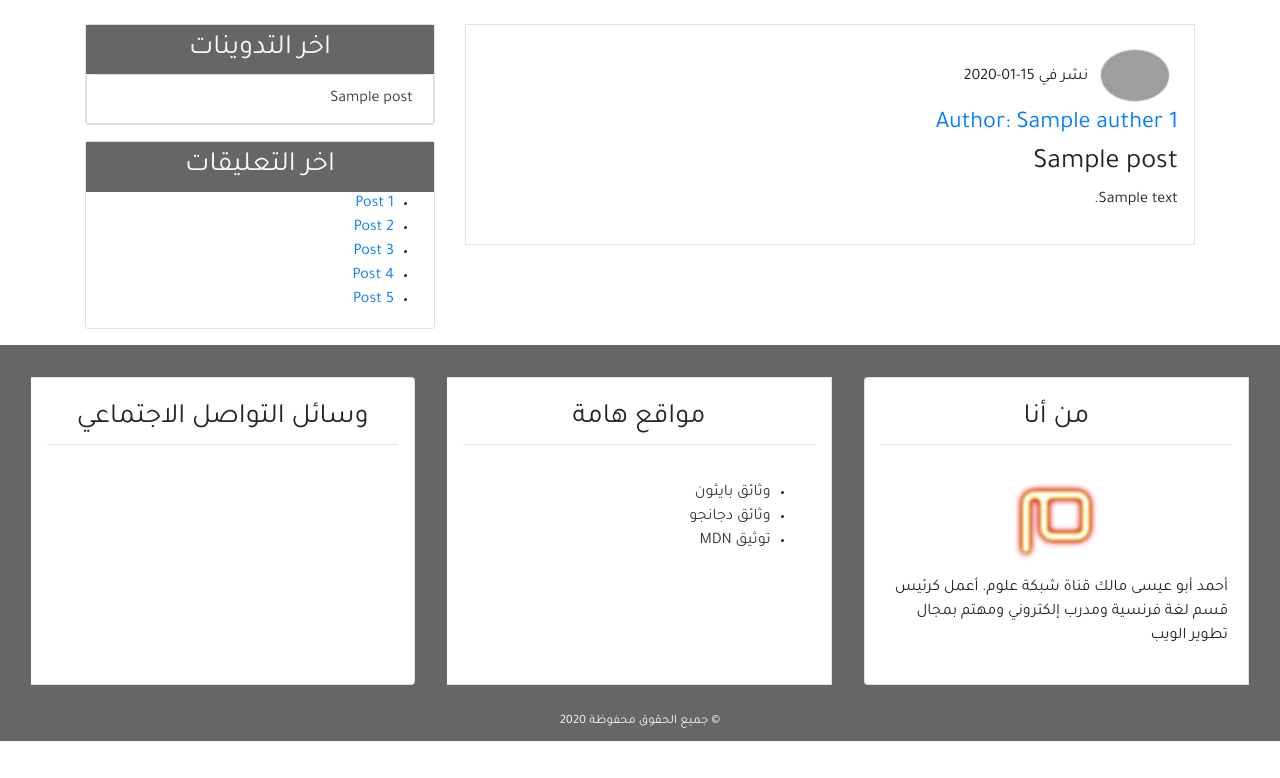
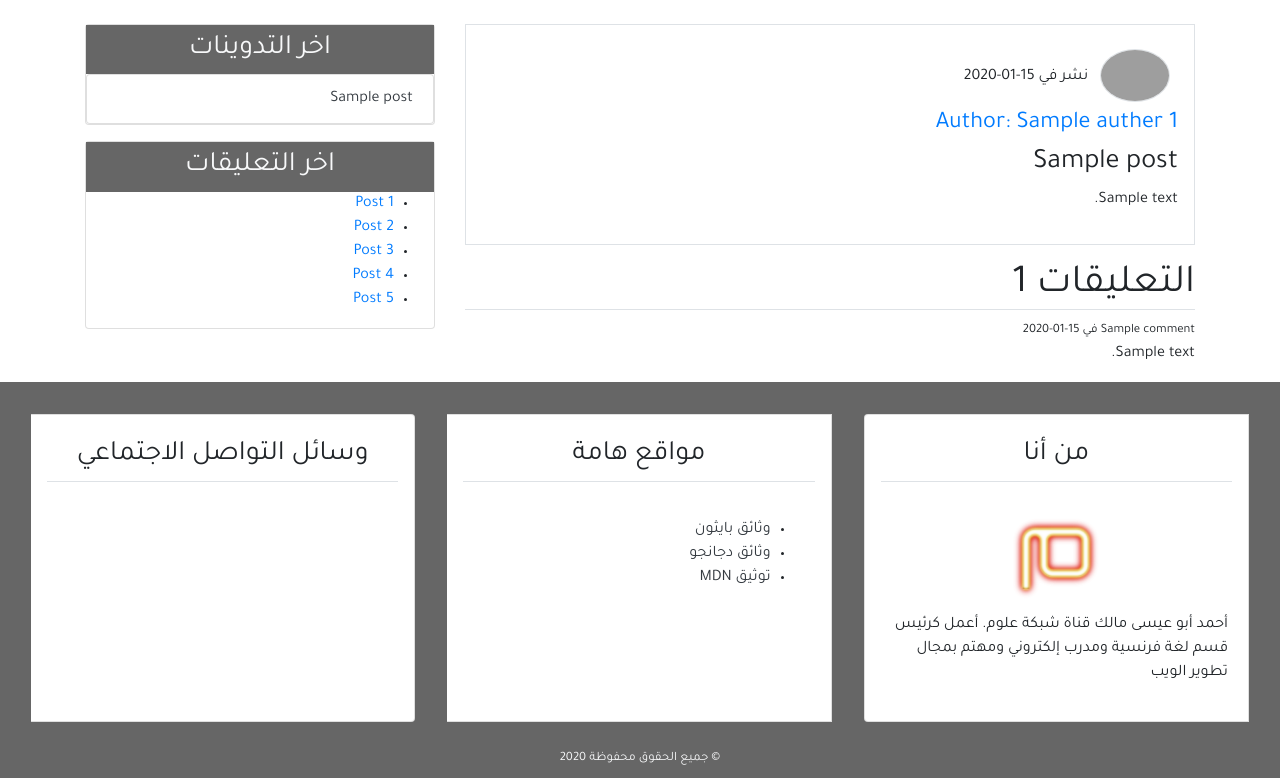
Before and after one commit to azwri/myprojects2020, a Django app: template django-projects/002-arabic-blog/blog/templates/blog/detail.html in a window 1280 px wide. Shown: the part 57-835 px from the top of the page. Before the commit the page ends 798 px from the top, so only its background shows below. Run offline with Django 3.2, Linux system fonts and the light colour scheme; the template is opened without the code that fills it: most values are stand-ins (such as "Sample title", 1, 10 or a date in 2020); some libraries are stand-ins or nearby versions; grey boxes are pictures that could not be loaded.

Commit message:
update django -> arabic blog project

```diff
--- a/django-projects/002-arabic-blog/blog/admin.py
+++ b/django-projects/002-arabic-blog/blog/admin.py
@@ -1,4 +1,5 @@
 from django.contrib import admin
-from .models import Post
+from .models import Post, Comment
 
 admin.site.register(Post)
+admin.site.register(Comment)
--- a/django-projects/002-arabic-blog/blog/templates/blog/detail.html
+++ b/django-projects/002-arabic-blog/blog/templates/blog/detail.html
@@ -13,6 +13,19 @@
   <p>{{ post.content }}</p>
 </div>
 
+<div>
+  <h1 class="border-bottom">التعليقات {{ comments.count }}</h1>
+  {% for comment in comments  %}
+    <small>{{ comment.name }} في {{comment.comment_date|date:'d-m-Y'}}</small>
+    <p>{{comment.body}}</p>
+  {% empty %}
+
+    لايوجد تعليقات
+
+  {% endfor %}
+
+</div>
+
 
 
 {% endblock %}
--- a/django-projects/002-arabic-blog/blog/views.py
+++ b/django-projects/002-arabic-blog/blog/views.py
@@ -1,5 +1,5 @@
 from django.shortcuts import render, get_object_or_404
-from .models import Post
+from .models import Post, Comment
 
 def index(request):
     context = {}
@@ -20,8 +20,10 @@ def detail(request, title):
     # context['post'] = get_object_or_404(Post, pk=post_id)
     # post = Post.objects.get(pk=post_id)
     post = Post.objects.get(title=title)
+    comments = post.comments.filter(active=True)
     context['post'] = post
     context['title'] = post
+    context['comments'] = comments
 
 
     return render(request, 'blog/detail.html', context)
```
Also changed, not shown: django-projects/002-arabic-blog/blog/models.py (+16 -0 lines), django-projects/002-arabic-blog/blog/migrations/0003_auto_20200421_2225.py (added).
